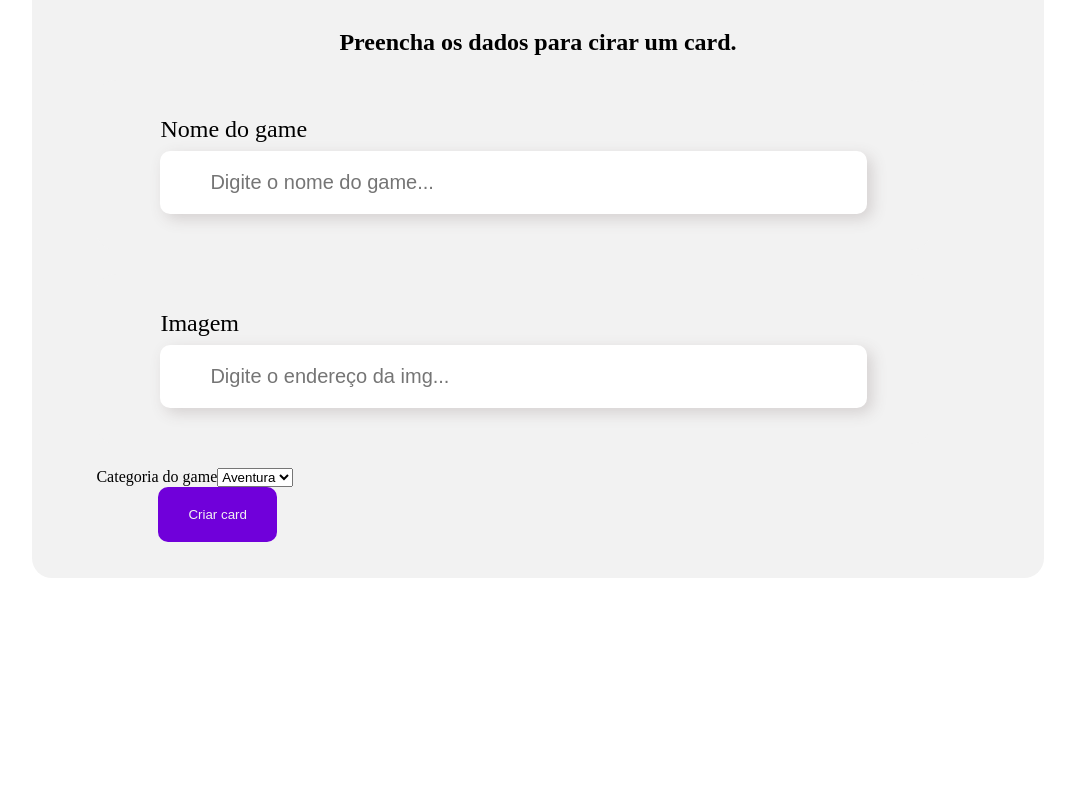
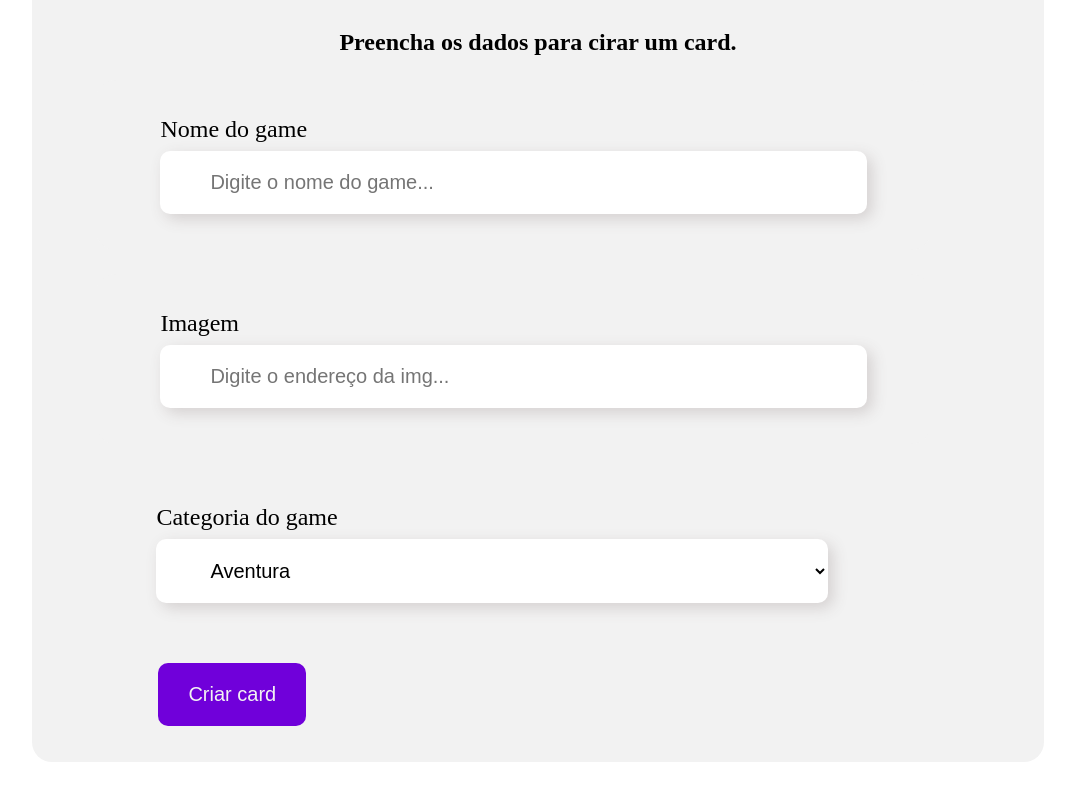
Before and after one commit to kali1553/React, a React (Vite) app in the folder vite-project/: page / in a window 1280 px wide. Shown: the part 582-1382 px from the top of the page, without its empty margins (102-1177 px from the left). Before the commit the page ends 1240 px from the top, so only its background shows below. Built offline with nearby package versions, Linux system fonts and the light colour scheme.

Commit message:
atualizando

```diff
--- a/vite-project/src/components/Lista/index.jsx
+++ b/vite-project/src/components/Lista/index.jsx
@@ -2,12 +2,13 @@ import '../../styles/Lista.css'
 
 const Categoria = (props) => {
     return (
-    <div>
-        <label>{props.label}</label>
-        <select>
-            {props.itens.map( item => <option key={item}>{item}</option>)}
-        </select>
-    </div>
+
+        <div className='Categoria'>
+            <label>{props.label}</label>
+            <select>
+                {props.itens.map(item => <option key={item}>{item}</option>)}
+            </select>
+        </div>
     )
 }
 
--- a/vite-project/src/styles/Formulario.css
+++ b/vite-project/src/styles/Formulario.css
@@ -17,6 +17,7 @@
 }
 
 .formulario button {
+    font-size: 20px;
     padding: 20px 30px;
     border-radius: 10px;
     border: none;
--- a/vite-project/src/styles/Lista.css
+++ b/vite-project/src/styles/Lista.css
@@ -0,0 +1,23 @@
+.Categoria {
+    display: block;
+    margin: 60px;
+    font-size: 24px;
+}
+
+.Categoria label{
+    display: block;
+    margin-bottom: 8px;
+    font-size: 24px;
+}
+
+.Categoria select{
+    max-width: 100%;
+    background-color: #FFF;
+    box-shadow: 5px 5px 15px rgb(212, 208, 208);
+    border-radius: 10px;
+    border: none;
+    font-size: 20px;
+    padding: 20px 50px;
+    box-sizing: border-box;
+    width: 88%;
+}
```
